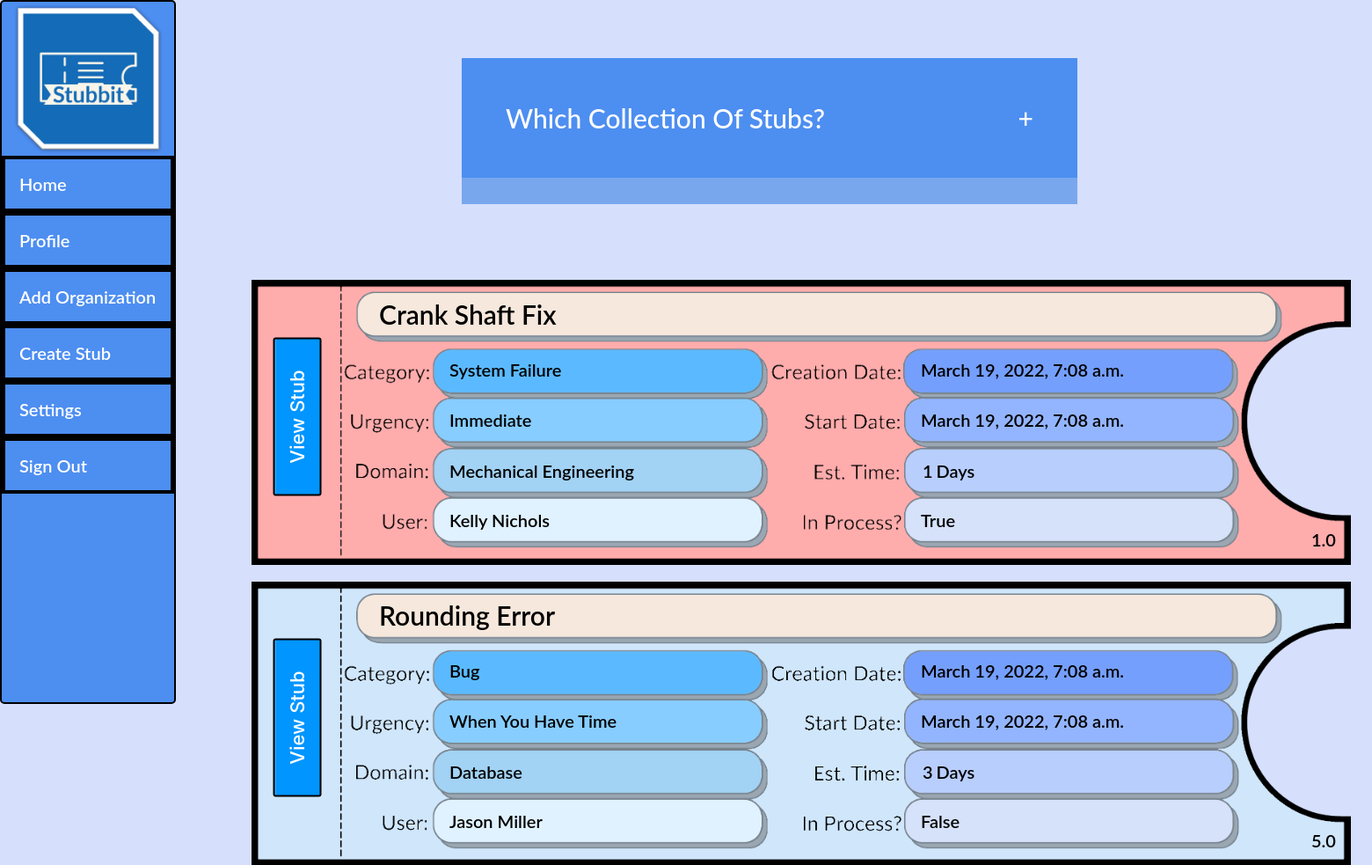
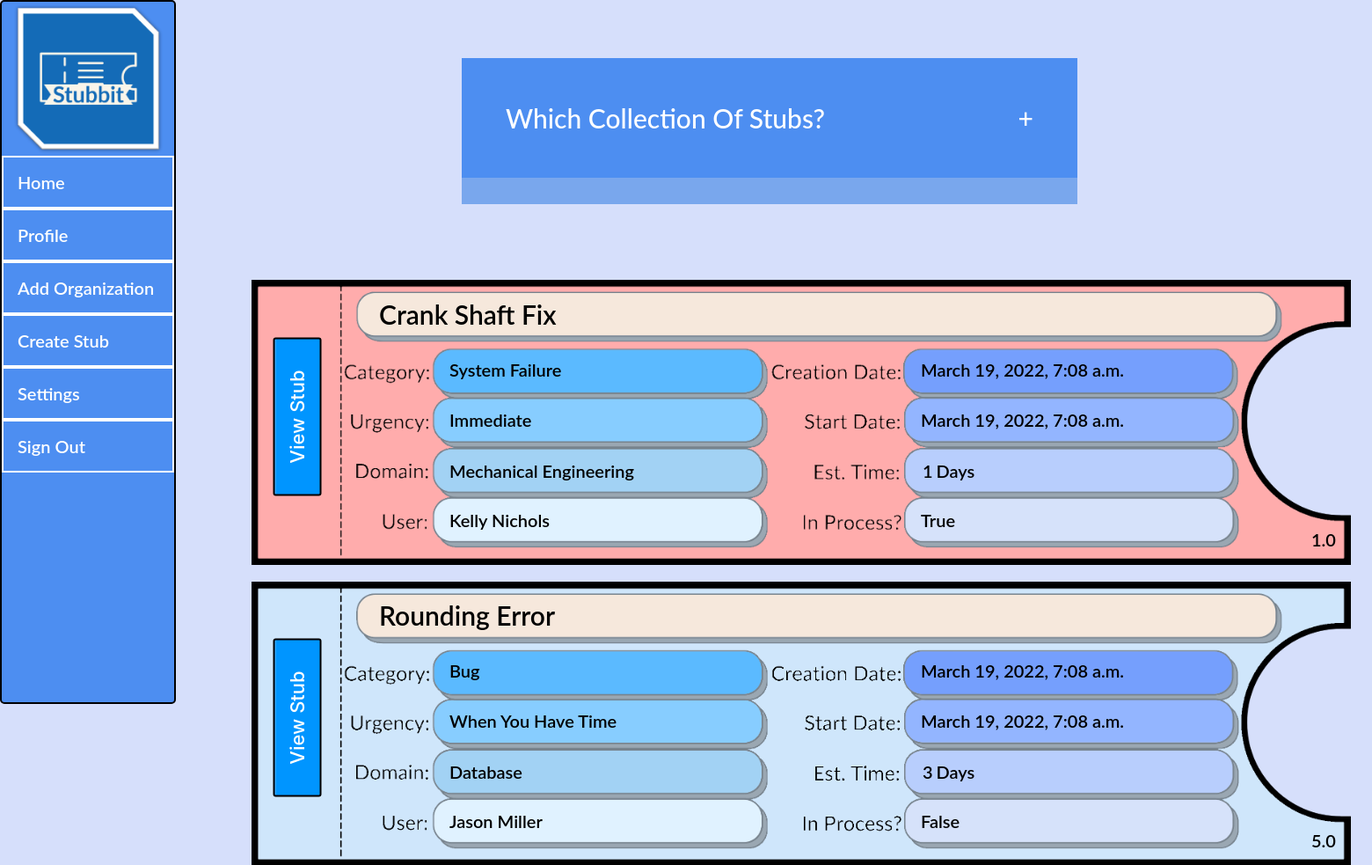
Before and after one commit to ZacksOrg/Stubbit, a Django app: template stubbit/templates/home_new.html in a window 1560 px wide. Shown: the top 983 px of the page at 88% size. Run offline with Django 4.2, Linux system fonts and the light colour scheme; the template is opened without the code that fills it: values that come from a table or form of the project are taken from there, others are empty; data comes from the database, SQL or seed files in the repository.

Commit message:
Update home_new.html

```diff
--- a/stubbit/templates/home_new.html
+++ b/stubbit/templates/home_new.html
@@ -334,7 +334,7 @@ span::after {
     font-family: "Lato", sans-serif;
     font-size: 20px;
     font-weight: 600;
-    border: 4px solid black;
+    border: 2px solid white;
 }
 .stubtable {
     position: relative;
```
